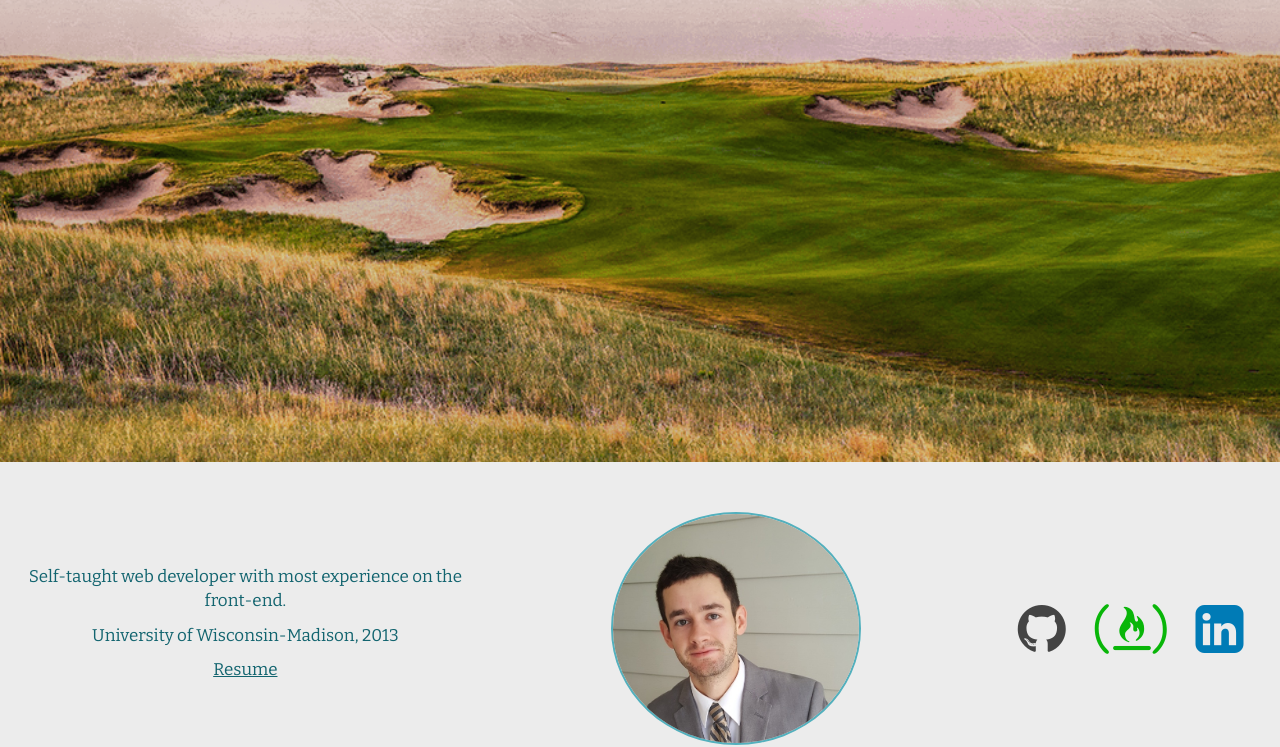
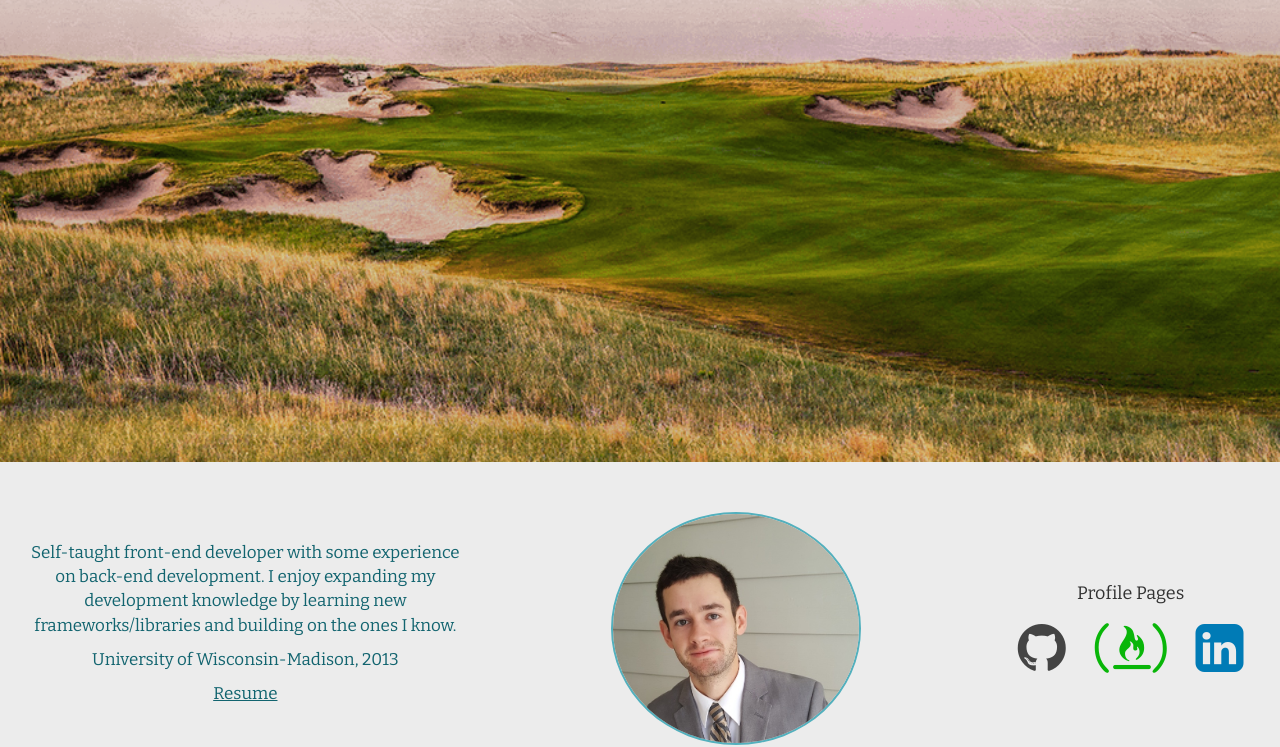
Before and after one commit to davemflick/Portfolio, a React app: page index.html in a window 1280 px wide. Shown: the part 238-985 px from the top of the page. Built offline with nearby package versions, Linux system fonts and the light colour scheme.

Commit message:
ran production

```diff
--- a/index.html
+++ b/index.html
@@ -36,7 +36,8 @@
 
 <div class="aboutContainer" id="about">
   <div class="aboutPara">
-    <p>Self-taught web developer with most experience on the front-end. </p>
+    <p>Self-taught front-end developer with some experience on back-end development.
+    I enjoy expanding my development knowledge by learning new frameworks/libraries and building on the ones I know. </p>
     <p>University of Wisconsin-Madison, 2013</p>
     <p><a  class="resume" href="./app/styles/images/resume.pdf" target="_blank" >Resume</a></p>
   </div>
@@ -45,10 +46,11 @@
     <img id='profileImg2' src="./app/styles/images/notMe.png" class= "img-circle img-responsive" alt="My Profile Picture">
   </div>
   <div class="linkContainer" id='links'>
-         <a href="https://github.com/davemflick" target="_blank" class="btn"><div class="fa fa-github fa-4x"></div></a>
-         <a href="https://www.freecodecamp.com/davemflick" target="_blank" class="btn"><div class="fa fa-free-code-camp fa-4x"></div></a>
+    <h4>Profile Pages </h4>
+     <a href="https://github.com/davemflick" target="_blank" class="btn"><div class="fa fa-github fa-4x"></div></a>
+     <a href="https://www.freecodecamp.com/davemflick" target="_blank" class="btn"><div class="fa fa-free-code-camp fa-4x"></div></a>
 
-         <a href="https://www.linkedin.com/in/david-flick-34199b30" target="_blank" class="btn"><div class="fa fa-linkedin-square fa-4x"></div></a>
+     <a href="https://www.linkedin.com/in/david-flick-34199b30" target="_blank" class="btn"><div class="fa fa-linkedin-square fa-4x"></div></a>
     </div>
 </div>
 <div id="app">
```
